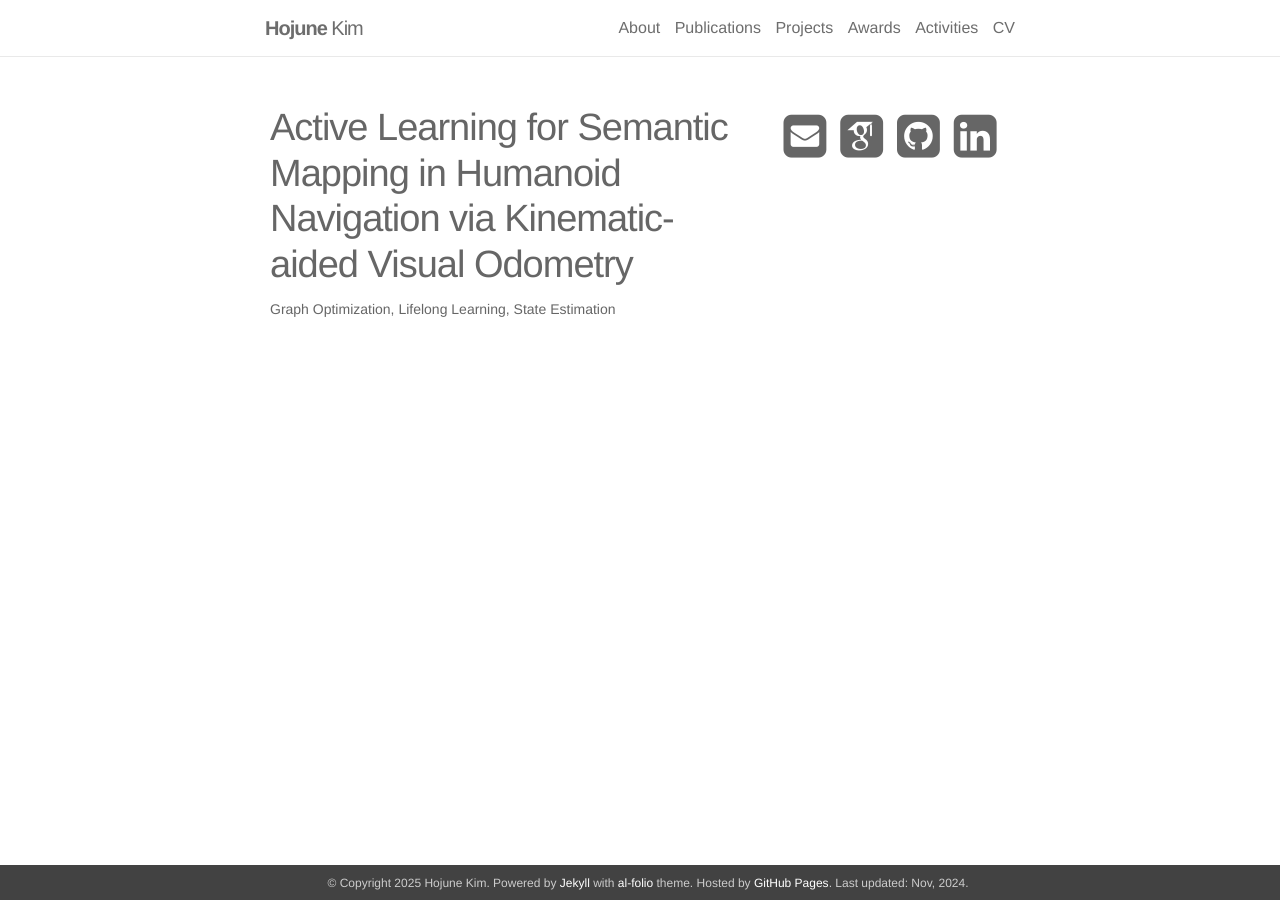
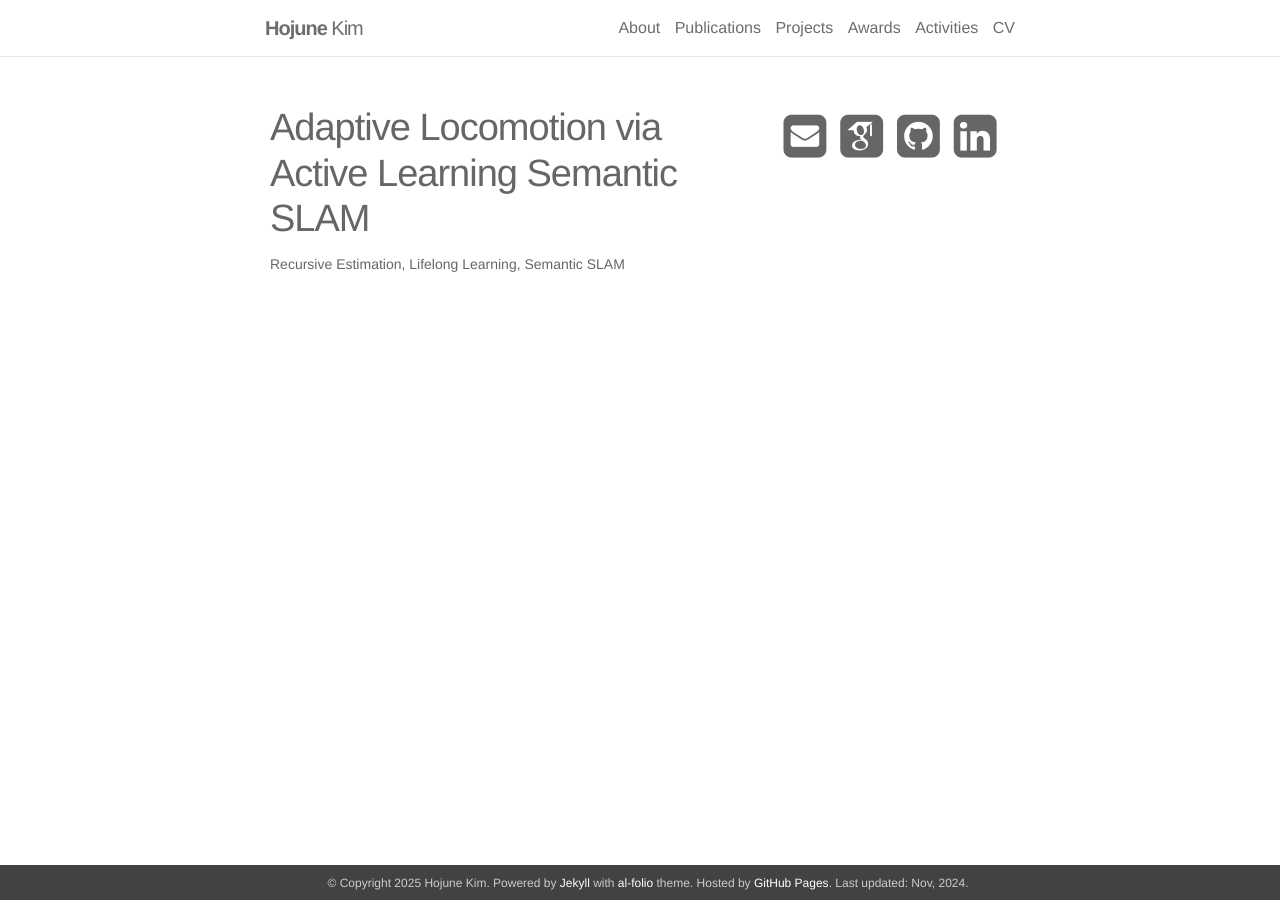
Before and after one commit to hojjunekim/hojjunekim.github.io, a Jekyll site: the page built from _projects/a_toro.md, in a window 1280 px wide. Built offline with Jekyll 4.4.1, drawn with Linux system fonts in a browser that asks for light colours; nearby versions of some CDN libraries; some web fonts are replaced.

Commit message:
fix dlr project title

```diff
--- a/_projects/a_toro.md
+++ b/_projects/a_toro.md
@@ -1,9 +1,9 @@
 ---
 layout: page
-title: Active Learning for Semantic Mapping in Humanoid Navigation via Kinematic-aided Visual Odometry
+title: Adaptive Locomotion via Active Learning Semantic SLAM
 affiliation: German Aerospace Center (DLR)
 position: Guest Student Researcher
-description: Graph Optimization, Lifelong Learning, State Estimation
+description: Recursive Estimation, Lifelong Learning, Semantic SLAM
 project_year: Sept. 2024 - Present
 img: /assets/img/projects/toro/TORO.gif
 category: DLR
```
